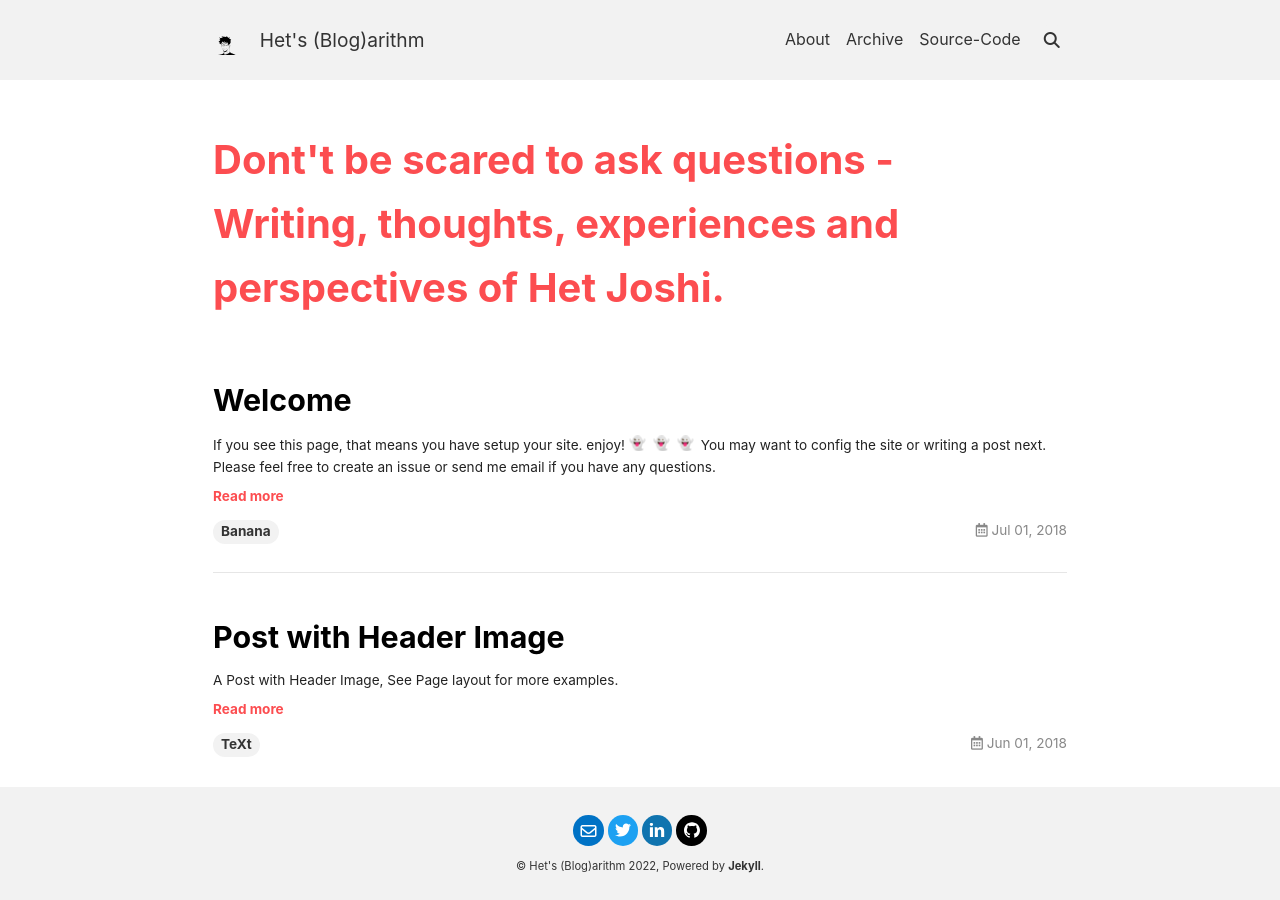
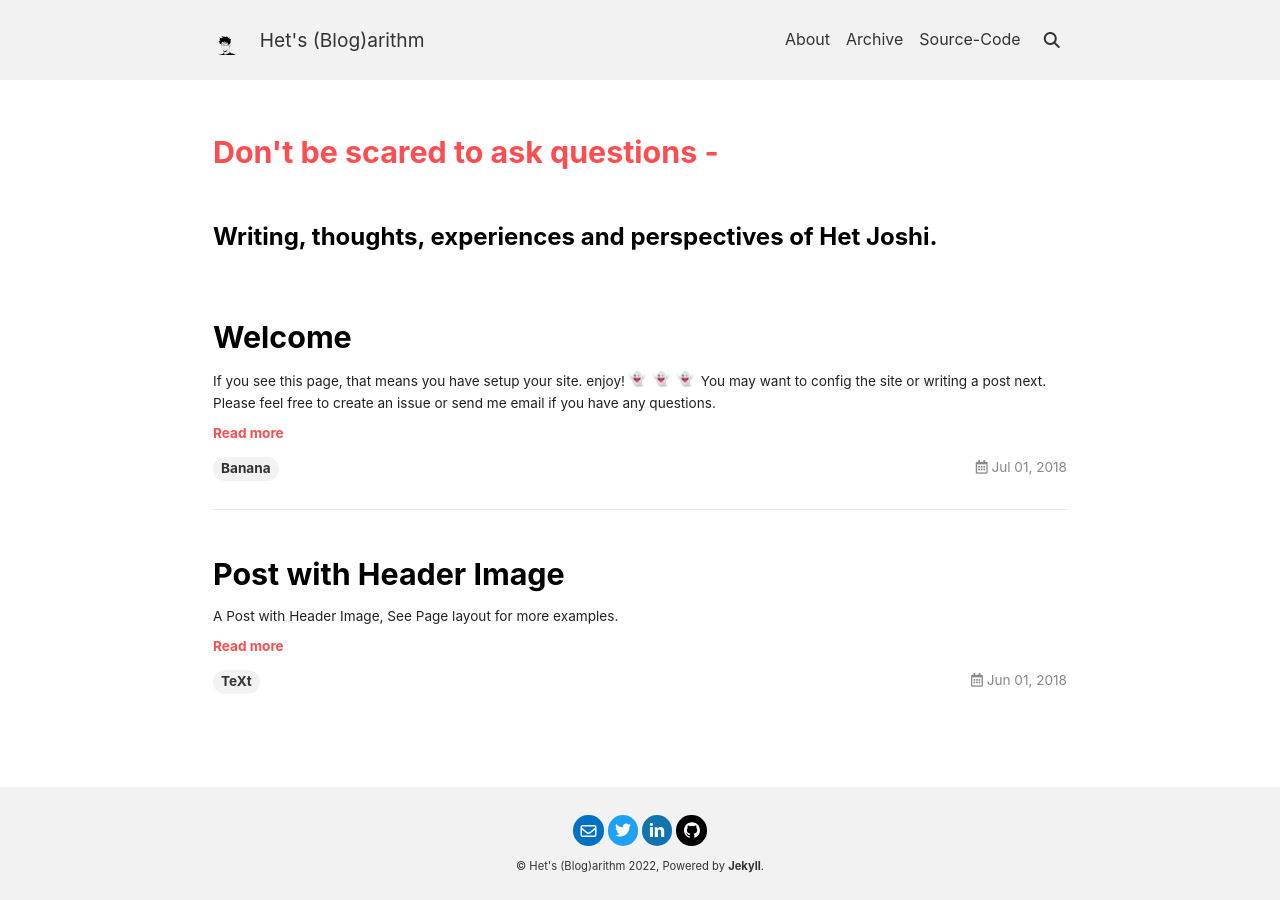
Before and after one commit to Het-Joshi/blog, a Jekyll site: the page built from index.html, in a window 1280 px wide. Built offline with Jekyll 4.4.1, drawn with Linux system fonts in a browser that asks for light colours; nearby versions of some CDN libraries; emoji names are drawn with the system emoji font; the list of posts is cut into pages by our own code.

Commit message:
Update article-header.html

```diff
--- a/_includes/article-header.html
+++ b/_includes/article-header.html
@@ -16,8 +16,11 @@
   {%- if _show_title or _show_edit_on_github -%}
     <div class="article__header">
       {%- if _show_title -%}
-        <header><h1 style="color:#fc4d50">Dont't be scared to ask questions - <br> Writing, thoughts, experiences and
-  perspectives of Het Joshi.</h1></header>
+      <header>
+        <h2 style="color:#fc4d50">Don't be scared to ask questions - </h2>
+        <br>
+        <h3>Writing, thoughts, experiences and perspectives of Het Joshi.</h3>
+      </header>
       {%- endif -%}
       {%- if _show_edit_on_github -%}
         {%- if site.repository and site.repository_tree -%}
```
